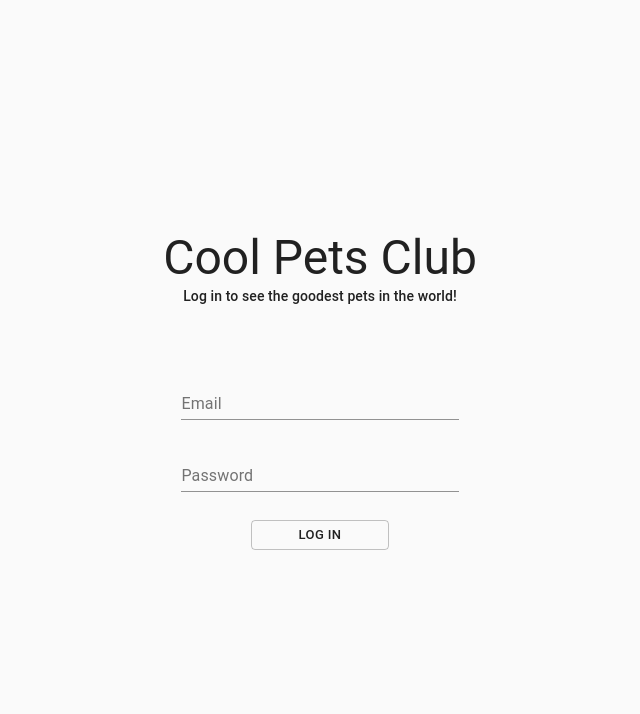
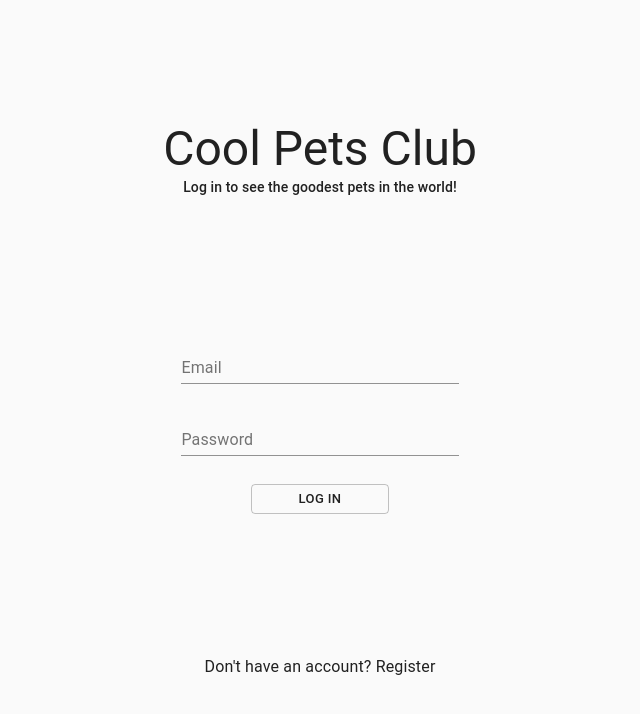
Before and after one commit to chungleee/cool-pets-club, a React (Create React App) app in the folder client/: page / in a window 1280 px wide. Shown: the top 714 px of the page, without its empty margins (320-960 px from the left). Built offline with nearby package versions, Linux system fonts and the light colour scheme.

Commit message:
Login component page complete

```diff
--- a/client/src/components/Login.js
+++ b/client/src/components/Login.js
@@ -1,12 +1,13 @@
 import React from 'react'
-import { TextField, Button, Typography } from '@material-ui/core'
+import { Link as RouterLink } from 'react-router-dom'
+import { TextField, Button, Typography, Link } from '@material-ui/core'
 
 const style = {
   container_div: {
     height: '100vh',
     display: 'flex',
     flexDirection: 'column',
-    justifyContent: 'center'
+    justifyContent: 'space-evenly'
   },
   typo_container: { textAlign: 'center' },
   form: {
@@ -14,7 +15,6 @@ const style = {
     flexDirection: 'column',
     alignContent: 'center',
     width: '70%',
-    marginTop: '3rem',
     marginLeft: 'auto',
     marginRight: 'auto'
   },
@@ -42,6 +42,12 @@ const Login = () => {
           Log In
         </Button>
       </form>
+      <Typography style={{ textAlign: 'center' }} variant="body1">
+        {`Don't have an account? `}
+        <Link color="inherit" component={RouterLink} to="/register">
+          Register
+        </Link>
+      </Typography>
     </div>
   )
 }
```
